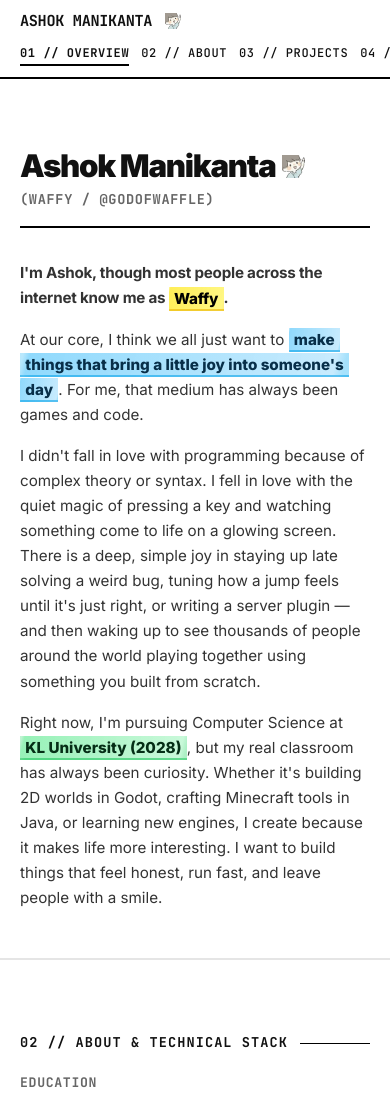
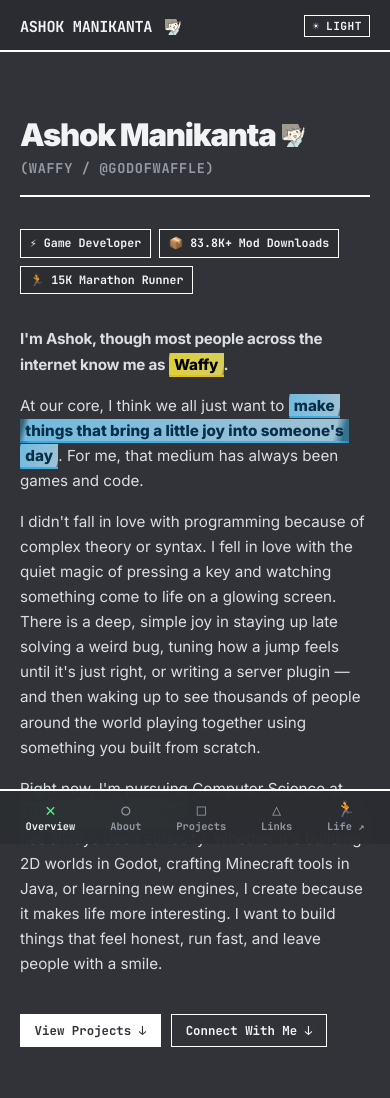
Before and after one commit to lunoxd/portfolio, a website built with Vite: page index.html in a window 390 px wide. Shown: the top 1098 px of the page. Built offline with nearby package versions, Linux system fonts and the light colour scheme.

Commit message:
feat: make Discord dark mode default and implement mobile bottom dock navigation with quick hero stats

```diff
--- a/index.html
+++ b/index.html
@@ -1,8 +1,8 @@
 <!DOCTYPE html>
-<html lang="en">
+<html lang="en" data-theme="dark">
 <head>
   <meta charset="UTF-8" />
-  <meta name="viewport" content="width=device-width, initial-scale=1.0" />
+  <meta name="viewport" content="width=device-width, initial-scale=1.0, viewport-fit=cover" />
   <title>Ashok Manikanta — Game Developer &amp; Programmer</title>
   <meta name="description" content="Portfolio of Ashok Manikanta (Waffy / GodofWaffle). Game developer and B.Tech CSE student at KL University (Class of 2028)." />
   <link rel="icon" type="image/png" href="/github-logo.png" />
@@ -32,8 +32,8 @@
             </ul>
           </nav>
           <button class="theme-toggle-btn" id="themeToggleBtn" aria-label="Toggle Black/White Theme" type="button">
-            <span id="themeIcon">☾</span>
-            <span id="themeLabel">DARK</span>
+            <span id="themeIcon">☀</span>
+            <span id="themeLabel">LIGHT</span>
           </button>
         </div>
       </div>
@@ -75,6 +75,13 @@
               <span class="hero-alias">(Waffy / @GodofWaffle)</span>
             </div>
 
+            <!-- Mobile Quick Stats Bar -->
+            <div class="mobile-hero-stats">
+              <span class="mobile-stat-pill">⚡ Game Developer</span>
+              <span class="mobile-stat-pill">📦 83.8K+ Mod Downloads</span>
+              <span class="mobile-stat-pill">🏃 15K Marathon Runner</span>
+            </div>
+
             <div class="intro-talk">
               <p class="intro-lead">
                 I'm Ashok, though most people across the internet know me as <mark class="hl">Waffy</mark>.
@@ -88,6 +95,16 @@
               <p>
                 Right now, I'm pursuing Computer Science at <mark class="hl-green">KL University (2028)</mark>, but my real classroom has always been curiosity. Whether it's building 2D worlds in Godot, crafting Minecraft tools in Java, or learning new engines, I create because it makes life more interesting. I want to build things that feel honest, run fast, and leave people with a smile.
               </p>
+            </div>
+
+            <!-- Mobile Quick Actions -->
+            <div class="mobile-quick-actions">
+              <button class="mobile-quick-btn mobile-quick-btn-primary" onclick="goToSlide(2)">
+                <span>View Projects ↓</span>
+              </button>
+              <button class="mobile-quick-btn" onclick="goToSlide(3)">
+                <span>Connect With Me ↓</span>
+              </button>
             </div>
           </div>
         </div>
@@ -437,6 +454,32 @@
     </div>
   </dialog>
 
+  <!-- Mobile Bottom Navigation Dock (Thumb Ergonomics) -->
+  <nav class="mobile-bottom-nav" aria-label="Mobile Navigation">
+    <div class="mobile-nav-inner">
+      <button class="mobile-nav-item active" data-slide="0" aria-label="Overview">
+        <span class="mobile-nav-symbol">✕</span>
+        <span>Overview</span>
+      </button>
+      <button class="mobile-nav-item" data-slide="1" aria-label="About">
+        <span class="mobile-nav-symbol">○</span>
+        <span>About</span>
+      </button>
+      <button class="mobile-nav-item" data-slide="2" aria-label="Projects">
+        <span class="mobile-nav-symbol">□</span>
+        <span>Projects</span>
+      </button>
+      <button class="mobile-nav-item" data-slide="3" aria-label="Links">
+        <span class="mobile-nav-symbol">△</span>
+        <span>Links</span>
+      </button>
+      <a href="/personal.html" class="mobile-nav-item" aria-label="Personal Life">
+        <span class="mobile-nav-symbol">🏃</span>
+        <span>Life ↗</span>
+      </a>
+    </div>
+  </nav>
+
   <script type="module" src="./main.js"></script>
 </body>
 </html>
--- a/main.js
+++ b/main.js
@@ -7,10 +7,11 @@ const animDuration = 650; // ms
 const sliderTrack = document.getElementById('slider-track');
 const dotBtns = document.querySelectorAll('.dot-btn');
 const navBtns = document.querySelectorAll('.nav-btn');
+const mobileNavItems = document.querySelectorAll('.mobile-nav-item[data-slide]');
 const logoBtn = document.querySelector('.logo-btn');
 
 function updateSlideUI() {
-  if (sliderTrack) {
+  if (sliderTrack && window.innerWidth > 900) {
     sliderTrack.style.transform = `translateY(-${currentSlide * 100}vh)`;
   }
 
@@ -29,7 +30,22 @@ function updateSlideUI() {
       btn.classList.remove('active');
     }
   });
+
+  mobileNavItems.forEach((item, index) => {
+    if (index === currentSlide) {
+      item.classList.add('active');
+    } else {
+      item.classList.remove('active');
+    }
+  });
 }
+
+mobileNavItems.forEach((item) => {
+  item.addEventListener('click', () => {
+    const slideIndex = parseInt(item.getAttribute('data-slide'), 10);
+    goToSlide(slideIndex);
+  });
+});
 
 const slideIds = ['slide-overview', 'slide-about', 'slide-projects', 'slide-links'];
 
@@ -54,6 +70,8 @@ function goToSlide(index) {
     isAnimating = false;
   }, animDuration);
 }
+
+window.goToSlide = goToSlide;
 
 // Mobile scroll active state tracker
 window.addEventListener('scroll', () => {
@@ -270,30 +288,30 @@ function checkInitialHash() {
 window.addEventListener('load', checkInitialHash);
 window.addEventListener('hashchange', checkInitialHash);
 
-// Theme Toggle (Light / Dark Black Theme)
+// Theme Toggle (Dark Default / Light Option)
 const themeToggleBtn = document.getElementById('themeToggleBtn');
 const themeIcon = document.getElementById('themeIcon');
 const themeLabel = document.getElementById('themeLabel');
 
 function applyTheme(theme) {
-  if (theme === 'dark') {
-    document.documentElement.setAttribute('data-theme', 'dark');
+  if (theme === 'light') {
+    document.documentElement.setAttribute('data-theme', 'light');
+    if (themeIcon) themeIcon.textContent = '☾';
+    if (themeLabel) themeLabel.textContent = 'DARK';
+  } else {
+    document.documentElement.removeAttribute('data-theme');
     if (themeIcon) themeIcon.textContent = '☀';
     if (themeLabel) themeLabel.textContent = 'LIGHT';
-  } else {
-    document.documentElement.removeAttribute('data-theme');
-    if (themeIcon) themeIcon.textContent = '☾';
-    if (themeLabel) themeLabel.textContent = 'DARK';
   }
 }
 
-const savedTheme = localStorage.getItem('portfolio-theme') || 'light';
+const savedTheme = localStorage.getItem('portfolio-theme') || 'dark';
 applyTheme(savedTheme);
 
 if (themeToggleBtn) {
   themeToggleBtn.addEventListener('click', () => {
-    const isDark = document.documentElement.getAttribute('data-theme') === 'dark';
-    const newTheme = isDark ? 'light' : 'dark';
+    const isLight = document.documentElement.getAttribute('data-theme') === 'light';
+    const newTheme = isLight ? 'dark' : 'light';
     applyTheme(newTheme);
     localStorage.setItem('portfolio-theme', newTheme);
   });
--- a/style.css
+++ b/style.css
@@ -11,7 +11,39 @@
 }
 
 :root {
-  /* Color Palette (Light Default) */
+  /* Default Theme: Discord Dark */
+  --bg: #313338;
+  --text-main: #f2f3f5;
+  --text-body: #dbdee1;
+  --text-muted: #949ba4;
+  --border-strong: #ffffff;
+  --border-subtle: #3f4147;
+  --bg-subtle: #2b2d31;
+  --badge-green: #57f287;
+  --header-bg: rgba(43, 45, 49, 0.95);
+  --shadow-color: #1e1f22;
+  --card-bg: #2b2d31;
+  --blurple: #5865f2;
+
+  /* Typography */
+  --font-sans: 'Inter', system-ui, -apple-system, BlinkMacSystemFont, 'Segoe UI', Roboto, sans-serif;
+  --font-mono: 'JetBrains Mono', SFMono-Regular, Menlo, Monaco, Consolas, monospace;
+
+  /* Spacing Scale (8px rhythm) */
+  --space-xs: 0.5rem;   /* 8px */
+  --space-sm: 0.75rem;  /* 12px */
+  --space-md: 1rem;     /* 16px */
+  --space-lg: 1.5rem;   /* 24px */
+  --space-xl: 2rem;     /* 32px */
+  --space-2xl: 3rem;    /* 48px */
+  --space-3xl: 4.5rem;  /* 72px */
+
+  /* Layout */
+  --max-width: 1360px;
+}
+
+[data-theme="light"] {
+  /* Clean White Light Theme */
   --bg: #ffffff;
   --text-main: #111111;
   --text-body: #333333;
@@ -23,37 +55,7 @@
   --header-bg: rgba(255, 255, 255, 0.95);
   --shadow-color: #000000;
   --card-bg: #ffffff;
-
-  /* Typography */
-  --font-sans: 'Inter', system-ui, -apple-system, BlinkMacSystemFont, 'Segoe UI', Roboto, sans-serif;
-  --font-mono: 'JetBrains Mono', SFMono-Regular, Menlo, Monaco, Consolas, monospace;
-
-  /* Spacing Scale (8px rhythm) */
-  --space-xs: 0.5rem;   /* 8px */
-  --space-sm: 0.75rem;  /* 12px */
-  --space-md: 1rem;     /* 16px */
-  --space-lg: 1.5rem;   /* 24px */
-  --space-xl: 2rem;     /* 32px */
-  --space-2xl: 3rem;    /* 48px */
-  --space-3xl: 4.5rem;  /* 72px */
-
-  /* Layout */
-  --max-width: 1360px;
-}
-
-[data-theme="dark"] {
-  /* Discord Dark Theme Palette */
-  --bg: #313338;
-  --text-main: #f2f3f5;
-  --text-body: #dbdee1;
-  --text-muted: #949ba4;
-  --border-strong: #ffffff;
-  --border-subtle: #3f4147;
-  --bg-subtle: #2b2d31;
-  --badge-green: #57f287;
-  --header-bg: rgba(43, 45, 49, 0.95);
-  --shadow-color: #1e1f22;
-  --card-bg: #2b2d31;
+  --blurple: #5865f2;
 }
 
 html, body {
@@ -1488,40 +1490,155 @@ body.standalone-body {
   }
 }
 
+/* Mobile Bottom Navigation Dock (Thumb Ergonomics) */
+.mobile-bottom-nav {
+  display: none;
+  position: fixed;
+  bottom: 0;
+  left: 0;
+  right: 0;
+  background-color: var(--header-bg);
+  backdrop-filter: blur(16px);
+  border-top: 2px solid var(--border-strong);
+  z-index: 500;
+  padding: 0.35rem 0.5rem calc(0.35rem + env(safe-area-inset-bottom));
+}
+
+.mobile-nav-inner {
+  display: flex;
+  justify-content: space-around;
+  align-items: center;
+  max-width: 480px;
+  margin: 0 auto;
+}
+
+.mobile-nav-item {
+  display: flex;
+  flex-direction: column;
+  align-items: center;
+  gap: 2px;
+  background: none;
+  border: none;
+  color: var(--text-muted);
+  font-family: var(--font-mono);
+  font-size: 0.65rem;
+  font-weight: 700;
+  padding: 0.25rem 0.5rem;
+  cursor: pointer;
+  text-decoration: none;
+  transition: color 0.15s ease, transform 0.1s ease;
+  user-select: none;
+}
+
+.mobile-nav-symbol {
+  font-size: 0.95rem;
+  line-height: 1;
+  font-weight: 900;
+}
+
+.mobile-nav-item.active {
+  color: var(--text-main);
+}
+
+.mobile-nav-item.active .mobile-nav-symbol {
+  transform: scale(1.15);
+  color: var(--badge-green);
+}
+
+.mobile-nav-item:active {
+  transform: scale(0.92);
+}
+
+/* Mobile Hero Quick Stats & Action Buttons */
+.mobile-hero-stats {
+  display: none;
+  flex-wrap: wrap;
+  gap: 0.5rem;
+  margin-top: 0.5rem;
+}
+
+.mobile-stat-pill {
+  font-family: var(--font-mono);
+  font-size: 0.725rem;
+  font-weight: 700;
+  padding: 0.25rem 0.55rem;
+  border: 1px solid var(--border-strong);
+  background-color: var(--bg-subtle);
+  color: var(--text-main);
+  display: inline-flex;
+  align-items: center;
+  gap: 4px;
+}
+
+.mobile-quick-actions {
+  display: none;
+  gap: 0.65rem;
+  margin-top: 0.85rem;
+}
+
+.mobile-quick-btn {
+  display: inline-flex;
+  align-items: center;
+  gap: 5px;
+  padding: 0.45rem 0.85rem;
+  font-family: var(--font-mono);
+  font-size: 0.775rem;
+  font-weight: 700;
+  text-decoration: none;
+  color: var(--text-main);
+  border: 1.5px solid var(--border-strong);
+  background-color: var(--bg);
+}
+
+.mobile-quick-btn-primary {
+  background-color: var(--border-strong);
+  color: var(--bg);
+}
+
+/* Mobile Responsive Engine (< 768px) */
+@media (max-width: 768px) {
+  .mobile-bottom-nav {
+    display: block;
+  }
+
+  .mobile-hero-stats {
+    display: flex;
+  }
+
+  .mobile-quick-actions {
+    display: flex;
+  }
+
+  .site-header .nav-links {
+    display: none; /* Hide cramped top horizontal nav, use sleek bottom dock instead! */
+  }
+
+  .site-header {
+    height: 52px;
+  }
+
+  .header-inner {
+    height: 52px;
+    padding: 0;
+  }
+
+  .fp-slide {
+    padding: 4.25rem 0 calc(4.5rem + env(safe-area-inset-bottom)) 0;
+  }
+
+  .standalone-main {
+    padding: 4.5rem 0 calc(4.5rem + env(safe-area-inset-bottom)) 0;
+  }
+}
+
 /* Extra Small Phones (< 600px) */
 @media (max-width: 600px) {
   .site-header {
     position: sticky;
   }
 
-  .header-inner {
-    height: auto;
-    padding: 0.6rem 0;
-    flex-wrap: wrap;
-    gap: 0.5rem;
-    justify-content: space-between;
-  }
-
   .logo-btn {
     font-size: 0.95rem;
-  }
-
-  .header-right {
-    width: 100%;
-    justify-content: space-between;
-    gap: 0.5rem;
-  }
-
-  .nav-links {
-    gap: 0.75rem;
-    overflow-x: auto;
-    white-space: nowrap;
-    padding-bottom: 2px;
-    -webkit-overflow-scrolling: touch;
-  }
-
-  .nav-btn {
-    font-size: 0.75rem;
   }
 
   .theme-toggle-btn {
```
Also changed, not shown: personal.html (+40 -14 lines).
